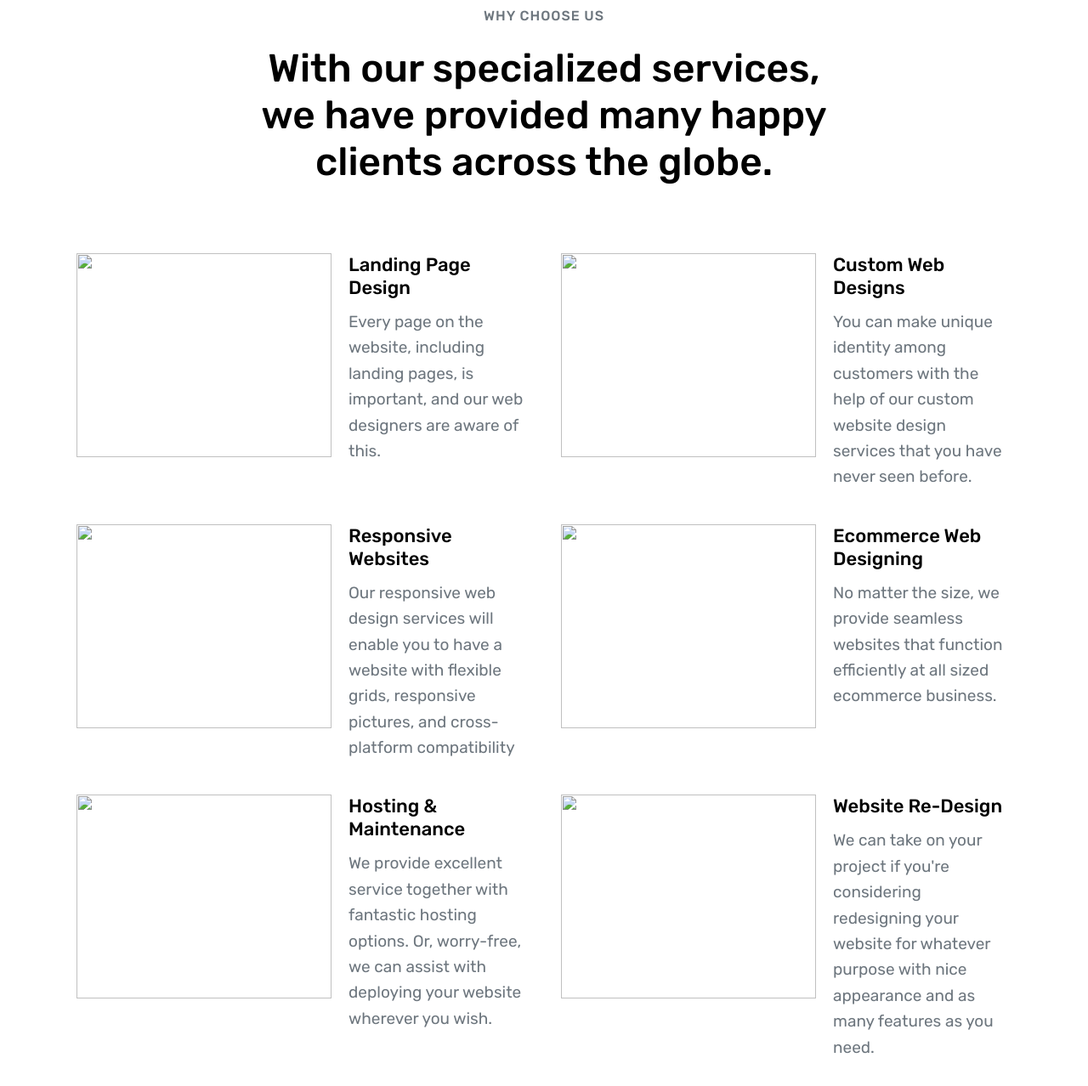
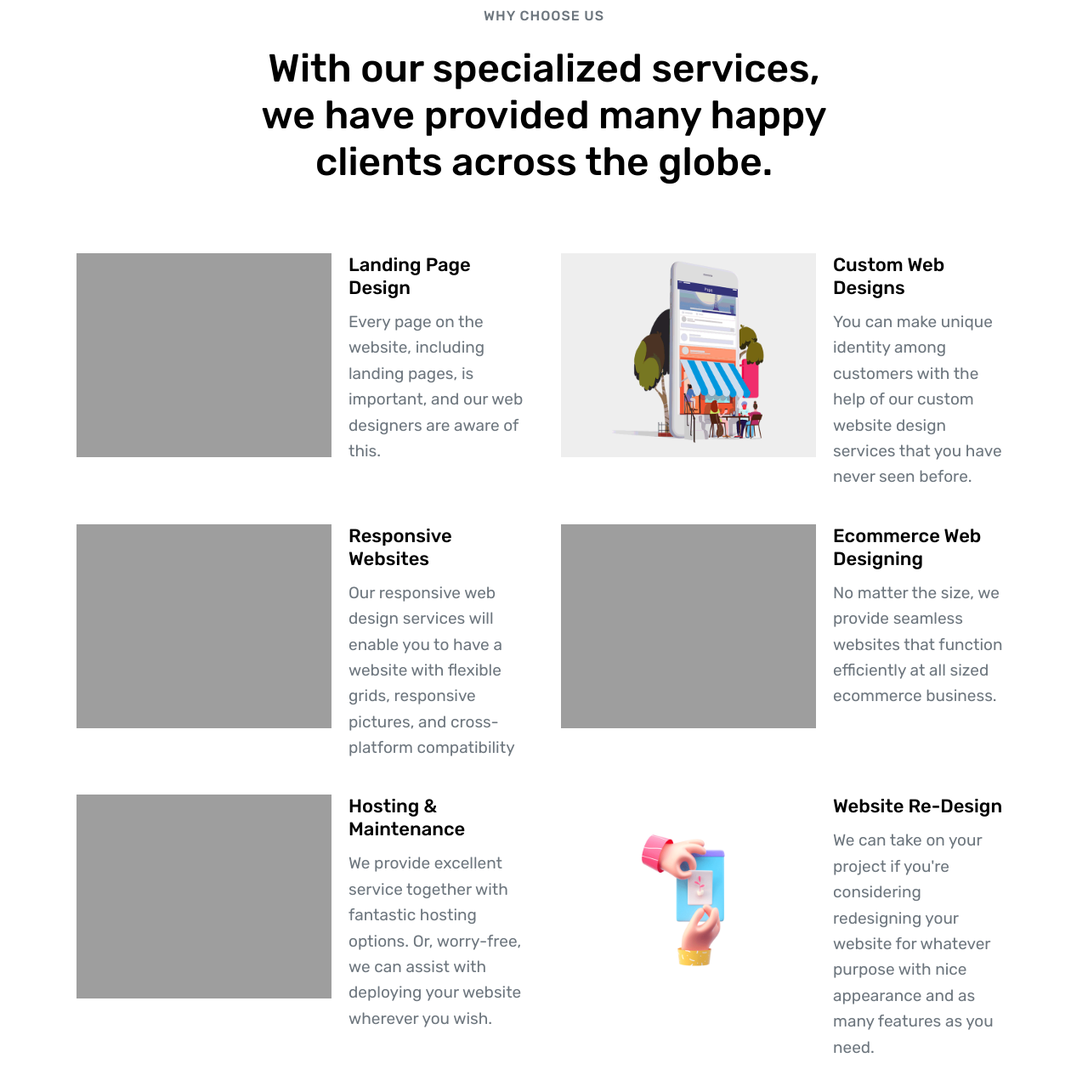
Before and after one commit to Vikashchamoli/webdesining, a plain HTML site: page index.html in a window 1280 px wide. Shown: the part 781-2059 px from the top of the page at 85% size. Drawn offline with nearby package versions, Linux system fonts and the light colour scheme; the site is published under a folder, as on GitHub Pages, so addresses that start at the root find nothing.

Commit message:
Update index.html

```diff
--- a/index.html
+++ b/index.html
@@ -127,7 +127,7 @@
               <div class="features-card">
 
                 <div class="card-icon">
-                  <img src="/assets/images/landing4.gif" class="gifs">
+                  <img src="./assets/images/landing4.gif" class="gifs">
 
                 </div>
 
@@ -146,7 +146,7 @@
               <div class="features-card">
 
                 <div class="card-icon">
-                  <img src="/assets/images/custom.gif" class="gifs">
+                  <img src="./assets/images/custom.gif" class="gifs">
                 </div>
 
                 <div class="card-content">
@@ -164,7 +164,7 @@
               <div class="features-card">
 
                 <div class="card-icon">
-                  <img src="/assets/images/Responsive Design Animation.gif" class="gifs">
+                  <img src="./assets/images/Responsive Design Animation.gif" class="gifs">
                 </div>
 
                 <div class="card-content">
@@ -183,7 +183,7 @@
               <div class="features-card">
 
                 <div class="card-icon">
-                  <img src="/assets/images/E-commerce2.gif" class="gifs">
+                  <img src="./assets/images/E-commerce2.gif" class="gifs">
 
                 </div>
 
@@ -202,7 +202,7 @@
               <div class="features-card">
 
                 <div class="card-icon">
-                  <img src="/assets/images/host.gif" class="gifs">
+                  <img src="./assets/images/host.gif" class="gifs">
                 </div>
 
                 <div class="card-content">
@@ -220,7 +220,7 @@
               <div class="features-card">
 
                 <div class="card-icon">
-                  <img src="/assets/images/designing.gif" class="gifs">
+                  <img src="./assets/images/designing.gif" class="gifs">
                   <!-- <ion-icon name="layers-outline"></ion-icon> -->
                 </div>
 
```
